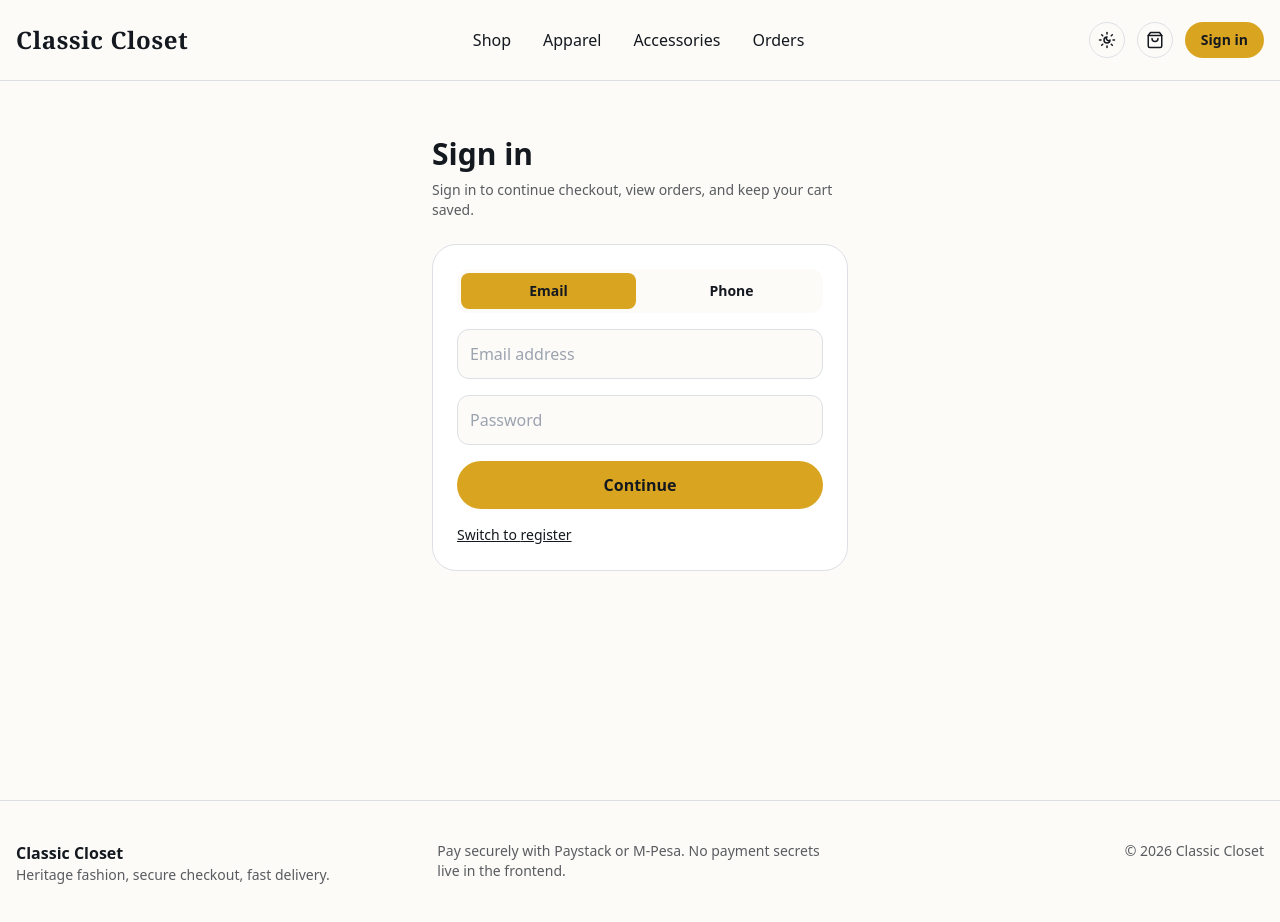
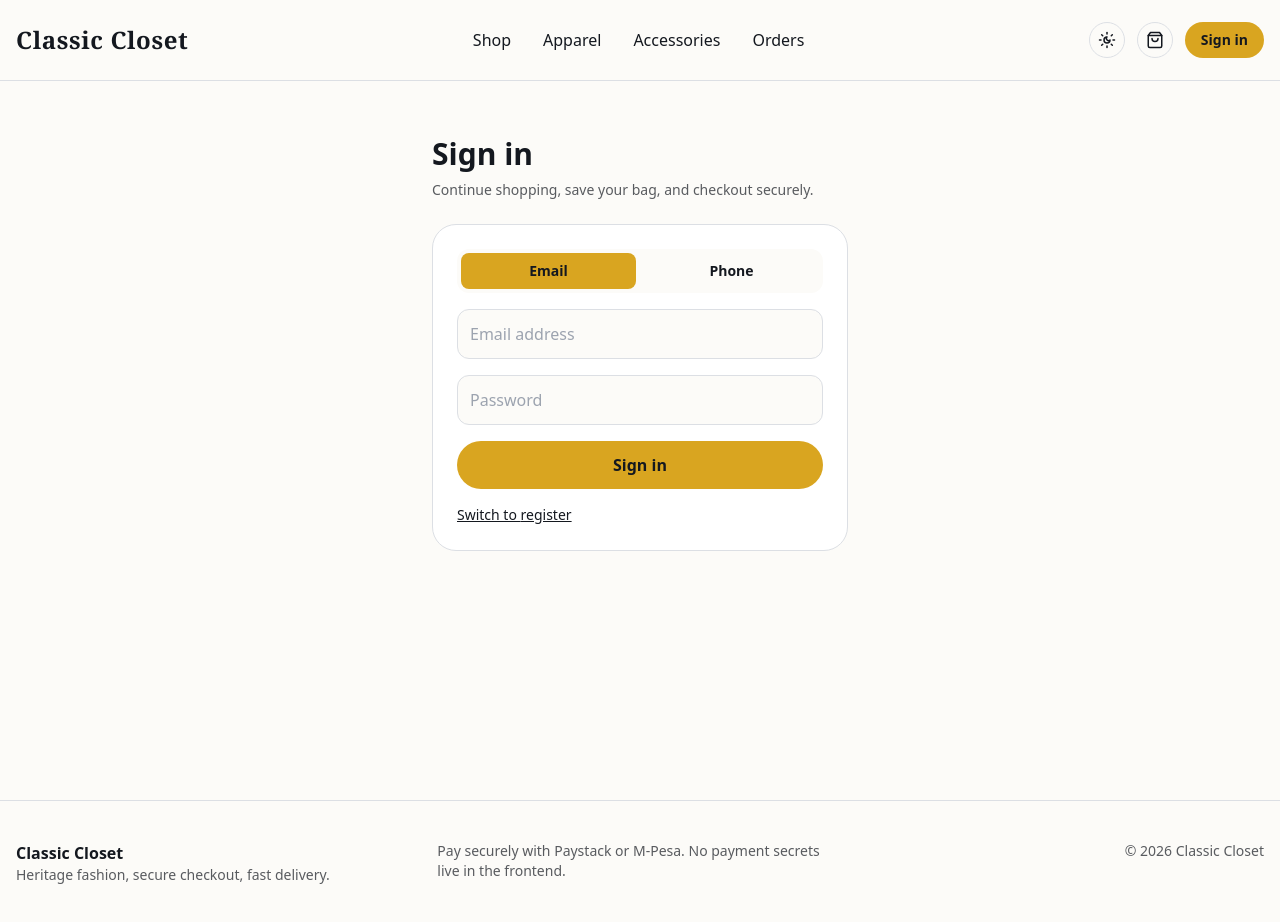
Before and after one commit to kelvinnzyoki/Kamwana, a Next.js app: page /login in a window 1280 px wide. Shown: the top 922 px of the page. Built offline with nearby package versions, Linux system fonts and the light colour scheme; no server answers.

Commit message:
Add files via upload

```diff
--- a/src/app/login/page.tsx
+++ b/src/app/login/page.tsx
@@ -13,16 +13,16 @@ function LoginContent() {
   const [loading, setLoading] = useState(false);
   const [error, setError] = useState('');
 
-  async function submit(e: React.FormEvent<HTMLFormElement>) {
-    e.preventDefault();
+  async function submit(event: React.FormEvent<HTMLFormElement>) {
+    event.preventDefault();
     setError('');
     setLoading(true);
 
     try {
-      const form = new FormData(e.currentTarget);
+      const form = new FormData(event.currentTarget);
+      const name = String(form.get('name') || '').trim();
+      const identifier = String(form.get('identifier') || '').trim();
       const password = String(form.get('password') || '');
-      const name = String(form.get('name') || '');
-      const identifier = String(form.get('identifier') || '').trim();
 
       if (!identifier || !password) {
         throw new Error('Enter your email/phone and password.');
@@ -37,16 +37,16 @@ function LoginContent() {
       }
 
       if (mode === 'register') {
+        if (!name) throw new Error('Enter your full name.');
         body.name = name;
         await api.register(body);
       } else {
         await api.login(body);
       }
 
-      window.location.href = next;
-    } catch (err) {
-      const message = err instanceof Error ? err.message : 'Authentication failed. Try again.';
-      setError(message);
+      window.location.assign(next);
+    } catch (error) {
+      setError(error instanceof Error ? error.message : 'Authentication failed.');
     } finally {
       setLoading(false);
     }
@@ -58,7 +58,7 @@ function LoginContent() {
         {mode === 'login' ? 'Sign in' : 'Create account'}
       </h1>
       <p className="mb-6 text-sm opacity-70">
-        Sign in to continue checkout, view orders, and keep your cart saved.
+        Continue shopping, save your bag, and checkout securely.
       </p>
 
       <form onSubmit={submit} className="space-y-4 rounded-3xl border border-border bg-card p-6">
@@ -92,7 +92,7 @@ function LoginContent() {
           name="identifier"
           required
           type={identifierType === 'email' ? 'email' : 'tel'}
-          placeholder={identifierType === 'email' ? 'Email address' : 'Phone number e.g. 2547XXXXXXXX'}
+          placeholder={identifierType === 'email' ? 'Email address' : 'Phone e.g. 0712345678 or 254712345678'}
           className="w-full rounded-xl border border-border bg-background p-3"
         />
 
@@ -100,6 +100,7 @@ function LoginContent() {
           name="password"
           required
           type="password"
+          minLength={mode === 'register' ? 8 : 1}
           placeholder="Password"
           className="w-full rounded-xl border border-border bg-background p-3"
         />
@@ -111,10 +112,11 @@ function LoginContent() {
         )}
 
         <button
+          type="submit"
           disabled={loading}
-          className="w-full rounded-full bg-primary py-3 font-bold text-primaryForeground disabled:opacity-60"
+          className="w-full rounded-full bg-primary py-3 font-bold text-primaryForeground disabled:cursor-not-allowed disabled:opacity-60"
         >
-          {loading ? 'Please wait...' : 'Continue'}
+          {loading ? 'Please wait...' : mode === 'login' ? 'Sign in' : 'Create account'}
         </button>
 
         <button
```
